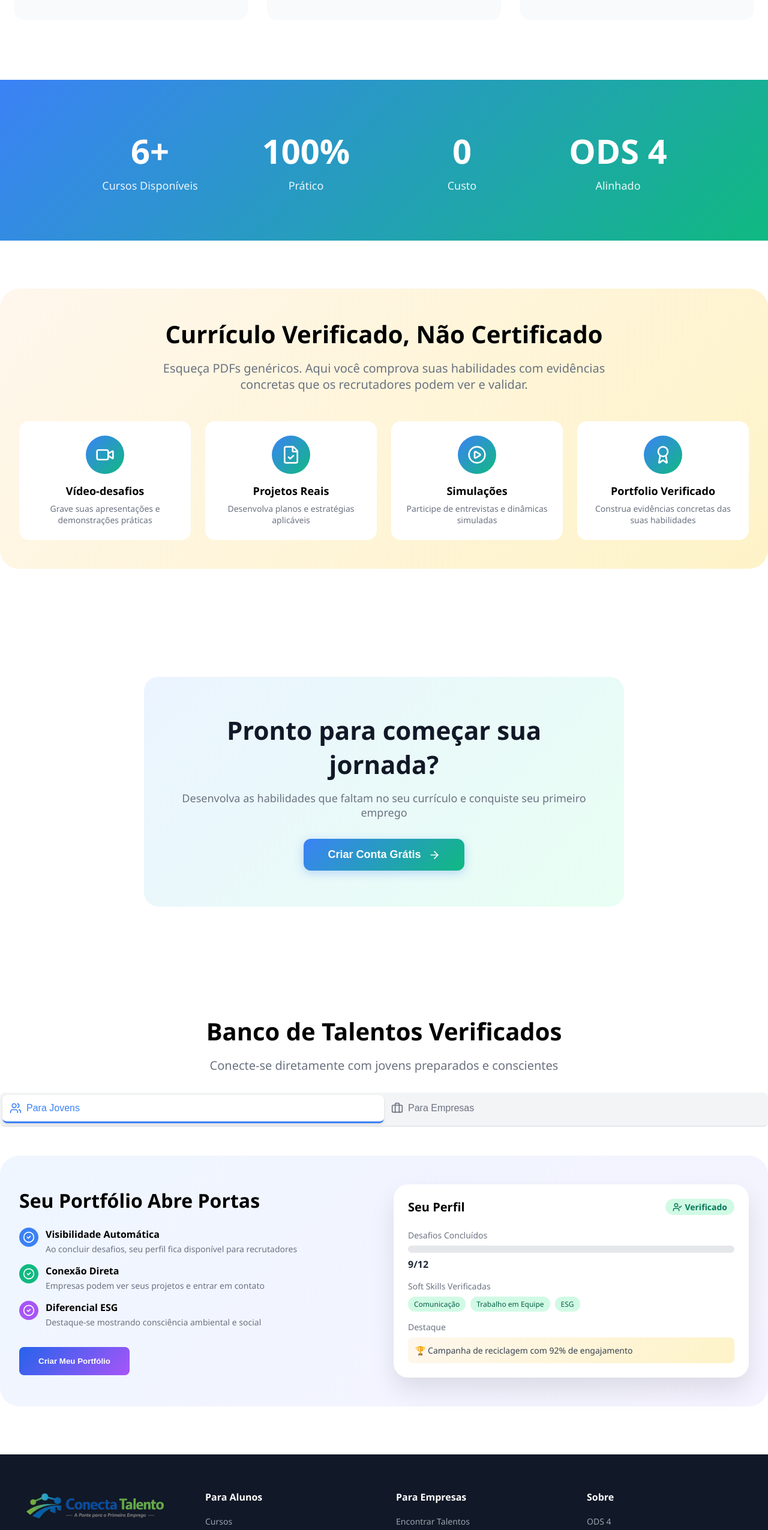
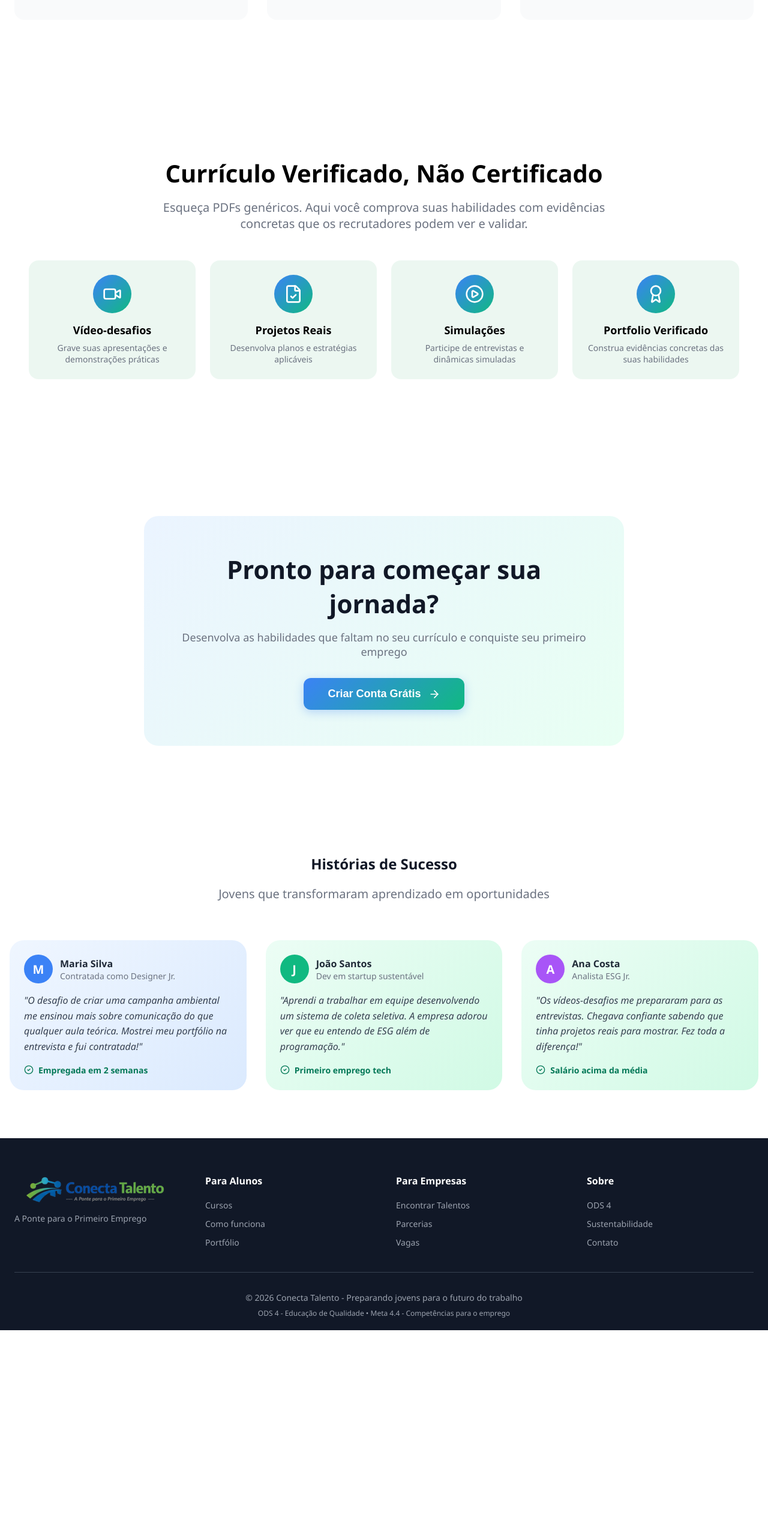
Before and after one commit to Livia9/A-Ponte-para-o-Primeiro-Emprego, a React (Vite) app: page / in a window 1280 px wide. Shown: the part 1341-3891 px from the top of the page at 60% size. After the commit the page ends 3558 px from the top, so only its background shows below. Built offline with nearby package versions, Linux system fonts and the light colour scheme.

Commit message:
implementaçao de seção historias de sucesso de antigo prototipo

```diff
--- a/src/pages/EmpresaHome.jsx
+++ b/src/pages/EmpresaHome.jsx
@@ -23,7 +23,6 @@ function EmpresaHome() {
       />
       <div className="empresa-hero">
         <div className="empresa-hero-content">
-          <img src={logofull} alt="Conecta Talento" className="empresa-hero-logo" />
           <h1 className="empresa-hero-title">Bem-vindo à Área de Recrutamento</h1>
           <p className="empresa-hero-subtitle">
             Encontre talentos com habilidades verificadas e portfólios práticos
--- a/src/pages/Home.jsx
+++ b/src/pages/Home.jsx
@@ -42,12 +42,7 @@ function Home() {
       available: false
     }
   ];
-const stats = [
-  { icon: BadgeCheck, value: "100%", label: "Cursos Práticos" },
-  { icon: Zap, value: "Zero", label: "Teoria Entediante" },
-  { icon: Users, value: "5k+", label: "Jovens Certificados" },
-  { icon: Building2, value: "200+", label: "Empresas Parceiras" }
-];
+
   return (
     <div className="home-container">
       <header className="home-header">
@@ -140,27 +135,6 @@ const stats = [
         </div>
       </section>
 
-      <section className="stats-section">
-        <div className="stats-grid-home">
-          <div className="stat-home">
-            <div className="stat-number-home blue">6+</div>
-            <div className="stat-label-home">Cursos Disponíveis</div>
-          </div>
-          <div className="stat-home">
-            <div className="stat-number-home green">100%</div>
-            <div className="stat-label-home">Prático</div>
-          </div>
-          <div className="stat-home">
-            <div className="stat-number-home blue">0</div>
-            <div className="stat-label-home">Custo</div>
-          </div>
-          <div className="stat-home">
-            <div className="stat-number-home green">ODS 4</div>
-            <div className="stat-label-home">Alinhado</div>
-          </div>
-        </div>
-      </section>
-
         <section className="verification">
         <div className="container">
           <div className="verification-content">
@@ -196,144 +170,64 @@ const stats = [
           </button>
         </div>
       </section>
-       <section id="talentos" className="talent-bank">
+
+      <section className="testimonials">
         <div className="container">
-          <div className="talent-header">
-            <h2>Banco de Talentos Verificados</h2>
-            <p>Conecte-se diretamente com jovens preparados e conscientes</p>
+          <h2 className="section-title">Histórias de Sucesso</h2>
+          <p className="section-subtitle">Jovens que transformaram aprendizado em oportunidades</p>
 
-            <div className="tabs">
-              <button
-                onClick={() => setActiveTab('jovens')}
-                className={`tab ${activeTab === 'jovens' ? 'active' : ''}`}
-              >
-                <Users size={20} />
-                Para Jovens
-              </button>
-              <button
-                onClick={() => setActiveTab('empresas')}
-                className={`tab ${activeTab === 'empresas' ? 'active' : ''}`}
-              >
-                <Briefcase size={20} />
-                Para Empresas
-              </button>
+          <div className="testimonials-grid">
+            <div className="testimonial-card testimonial-blue">
+              <div className="testimonial-author">
+                <div className="author-avatar">M</div>
+                <div>
+                  <div className="author-name">Maria Silva</div>
+                  <div className="author-role">Contratada como Designer Jr.</div>
+                </div>
+              </div>
+              <p className="testimonial-text">
+                "O desafio de criar uma campanha ambiental me ensinou mais sobre comunicação do que qualquer aula teórica. Mostrei meu portfólio na entrevista e fui contratada!"
+              </p>
+              <div className="testimonial-badge">
+                <CheckCircle2 size={16} />
+                Empregada em 2 semanas
               </div>
             </div>
 
-          {activeTab === 'jovens' ? (
-            <div className="talent-jovens">
-              <div className="jovens-content">
-                <div className="jovens-text">
-                  <h3>Seu Portfólio Abre Portas</h3>
-                  <div className="benefits">
-                    <div className="benefit">
-                      <div className="benefit-icon benefit-blue">
-                        <CheckCircle2 size={20} />
-                      </div>
+            <div className="testimonial-card testimonial-green">
+              <div className="testimonial-author">
+                <div className="author-avatar author-green">J</div>
                 <div>
-                        <h4>Visibilidade Automática</h4>
-                        <p>Ao concluir desafios, seu perfil fica disponível para recrutadores</p>
+                  <div className="author-name">João Santos</div>
+                  <div className="author-role">Dev em startup sustentável</div>
                 </div>
               </div>
-                    <div className="benefit">
-                      <div className="benefit-icon benefit-green">
-                        <CheckCircle2 size={20} />
-                      </div>
-                      <div>
-                        <h4>Conexão Direta</h4>
-                        <p>Empresas podem ver seus projetos e entrar em contato</p>
+              <p className="testimonial-text">
+                "Aprendi a trabalhar em equipe desenvolvendo um sistema de coleta seletiva. A empresa adorou ver que eu entendo de ESG além de programação."
+              </p>
+              <div className="testimonial-badge">
+                <CheckCircle2 size={16} />
+                Primeiro emprego tech
               </div>
             </div>
-                    <div className="benefit">
-                      <div className="benefit-icon benefit-purple">
-                        <CheckCircle2 size={20} />
+
+            <div className="testimonial-card testimonial-green">
+              <div className="testimonial-author">
+                <div className="author-avatar author-purple">A</div>
+                <div>
+                  <div className="author-name">Ana Costa</div>
+                  <div className="author-role">Analista ESG Jr.</div>
                 </div>
-                      <div>
-                        <h4>Diferencial ESG</h4>
-                        <p>Destaque-se mostrando consciência ambiental e social</p>
+              </div>
+              <p className="testimonial-text">
+                "Os vídeos-desafios me prepararam para as entrevistas. Chegava confiante sabendo que tinha projetos reais para mostrar. Fez toda a diferença!"
+              </p>
+              <div className="testimonial-badge">
+                <CheckCircle2 size={16} />
+                Salário acima da média
               </div>
             </div>
           </div>
-                  <button className="btn-portfolio">Criar Meu Portfólio</button>
-                </div>
-                <div className="profile-preview">
-                  <div className="profile-header">
-                    <h4>Seu Perfil</h4>
-                    <span className="verified-badge">
-                      <UserCheck size={16} />
-                      Verificado
-                    </span>
-                  </div>
-                  <div className="profile-progress">
-                    <div className="progress-label">Desafios Concluídos</div>
-                    <div className="progress-bar-container">
-                      <div className="progress-bar" style={{width: '75%'}}></div>
-                    </div>
-                    <span className="progress-value">9/12</span>
-                  </div>
-                  <div className="profile-skills">
-                    <div className="skills-label">Soft Skills Verificadas</div>
-                    <div className="skills-tags">
-                      <span className="skill-tag skill-blue">Comunicação</span>
-                      <span className="skill-tag skill-green">Trabalho em Equipe</span>
-                      <span className="skill-tag skill-purple">ESG</span>
-                    </div>
-                  </div>
-                  <div className="profile-highlight">
-                    <div className="highlight-label">Destaque</div>
-                    <div className="highlight-box">
-                      🏆 Campanha de reciclagem com 92% de engajamento
-                    </div>
-                  </div>
-                </div>
-              </div>
-            </div>
-          ) : (
-            <div className="talent-empresas">
-              <div className="empresas-header">
-                <h3>Acesse Talentos Diferenciados</h3>
-                <p>Encontre jovens com soft skills comprovadas e consciência ESG, prontos para contribuir com sua empresa</p>
-              </div>
-
-              <div className="profiles-grid">
-                {studentProfiles.map((profile, idx) => (
-                  <div key={idx} className="student-card">
-                    <div className="student-header">
-                      <div>
-                        <h4>{profile.name}</h4>
-                        <p>{profile.role}</p>
-                      </div>
-                      {profile.available && (
-                        <span className="available-badge">Disponível</span>
-                      )}
-                    </div>
-
-                    <div className="student-skills">
-                      {profile.skills.map((skill, i) => (
-                        <span key={i} className="student-skill">{skill}</span>
-                      ))}
-                    </div>
-
-                    <div className="student-highlight">
-                      <strong>✨ Destaque:</strong> {profile.highlight}
-                    </div>
-
-                    <div className="student-challenges">
-                      {profile.completedChallenges} desafios verificados
-                    </div>
-
-                    <button className="btn-view-profile">Ver Portfólio Completo</button>
-                  </div>
-                ))}
-              </div>
-
-              <div className="empresas-cta">
-                <h4>Pronto para encontrar talentos?</h4>
-                <p>Crie uma conta empresarial e tenha acesso ao banco completo de talentos verificados</p>
-                <button className="btn-empresas">Cadastrar Minha Empresa</button>
-              </div>
-            </div>
-          )}
         </div>
       </section>
 
--- a/src/styles/EmpresaHome.css
+++ b/src/styles/EmpresaHome.css
@@ -64,7 +64,7 @@
 
 /* Hero Section */
 .empresa-hero {
-  background: linear-gradient(135deg, #3B82F6 0%, #10B981 100%);
+  background: linear-gradient(135deg, #3B82F6 20%, #10B981 100%);
   padding: 60px 24px;
   text-align: center;
 }
--- a/src/styles/Home.css
+++ b/src/styles/Home.css
@@ -196,42 +196,6 @@
   line-height: 1.6;
 }
 
-.stats-section {
-  padding: 80px 24px;
-  background: linear-gradient(135deg, #3B82F6 0%, #10B981 100%);
-}
-
-.stats-grid-home {
-  max-width: 1000px;
-  margin: 0 auto;
-  display: grid;
-  grid-template-columns: repeat(auto-fit, minmax(200px, 1fr));
-  gap: 40px;
-}
-
-.stat-home {
-  text-align: center;
-}
-
-.stat-number-home {
-  font-size: 56px;
-  font-weight: bold;
-  margin-bottom: 8px;
-}
-
-.stat-number-home.blue {
-  color: white;
-}
-
-.stat-number-home.green {
-  color: white;
-}
-
-.stat-label-home {
-  font-size: 18px;
-  color: rgba(255, 255, 255, 0.9);
-}
-
 .cta-section {
   padding: 100px 24px;
   background: white;
@@ -362,7 +326,6 @@
 }
 
 .verification-content {
-  background: linear-gradient(135deg, #fff7ed 0%, #fef3c7 100%);
   border-radius: 2rem;
   padding: 3rem 2rem;
 }
@@ -392,7 +355,7 @@
 }
 
 .verification-card {
-  background: white;
+  background: rgba(235, 247, 240, 0.911);
   border-radius: 1rem;
   padding: 1.5rem;
   text-align: center;
@@ -600,7 +563,6 @@
 .progress-bar-container {
   width: 100%;
   height: 12px;
-  background: #e5e7eb;
   border-radius: 9999px;
   overflow: hidden;
   margin-bottom: 0.5rem;
@@ -673,6 +635,96 @@
   font-size: 0.875rem;
   color: #374151;
 }
+
+.testimonials {
+  padding: 5rem 0;
+}
+
+.testimonials-grid {
+  display: grid;
+  grid-template-columns: repeat(auto-fit, minmax(300px, 1fr));
+  gap: 2rem;
+}
+
+.testimonial-card {
+  border-radius: 1.5rem;
+  padding: 1.5rem;
+}
+
+.testimonial-blue {
+  background: linear-gradient(135deg, #eff6ff 0%, #dbeafe 100%);
+}
+.testimonial-green {
+background: linear-gradient(135deg, #ecfdf5 0%, #d1fae5 100%);
+}
+
+.testimonial-author {
+display: flex;
+align-items: center;
+gap: 0.75rem;
+margin-bottom: 1rem;
+}
+.author-avatar {
+width: 48px;
+height: 48px;
+background: #3b82f6;
+border-radius: 50%;
+display: flex;
+align-items: center;
+justify-content: center;
+color: white;
+font-weight: 700;
+font-size: 1.25rem;
+}
+.author-green {
+background: #10b981;
+}
+.author-purple {
+background: #a855f7;
+}
+.author-name {
+font-weight: 700;
+color: #1f2937;
+}
+.author-role {
+color: #6b7280;
+font-size: 0.875rem;
+}
+.testimonial-text {
+color: #374151;
+font-style: italic;
+margin-bottom: 1rem;
+line-height: 1.6;
+}
+.testimonial-badge {
+display: flex;
+align-items: center;
+gap: 0.5rem;
+color: #047857;
+font-weight: 600;
+font-size: 0.875rem;
+}
+
+.section-title {
+  font-size: 180px;
+  font-weight: 900;
+  text-align: center;
+  margin-bottom: 1rem;
+}
+
+.section-subtitle {
+  font-size: 1.25rem;
+  color: #6b7280;
+  text-align: center;
+  margin-bottom: 4rem;
+}
+
+
+.container {
+  max-width: 1280px;
+  margin: 0 auto;
+  padding: 0 1rem;
+}
 @media (max-width: 768px) {
   .hero-title {
     font-size: 36px;
@@ -690,10 +742,6 @@
     grid-template-columns: 1fr;
   }
 
-  .stats-grid-home {
-    grid-template-columns: repeat(2, 1fr);
-  }
-
   .cta-title {
     font-size: 32px;
   }
```
Also changed, not shown: 1 other file (tests, documents, lock files or other folders). Lines whose indentation alone changed are shown as unchanged.
